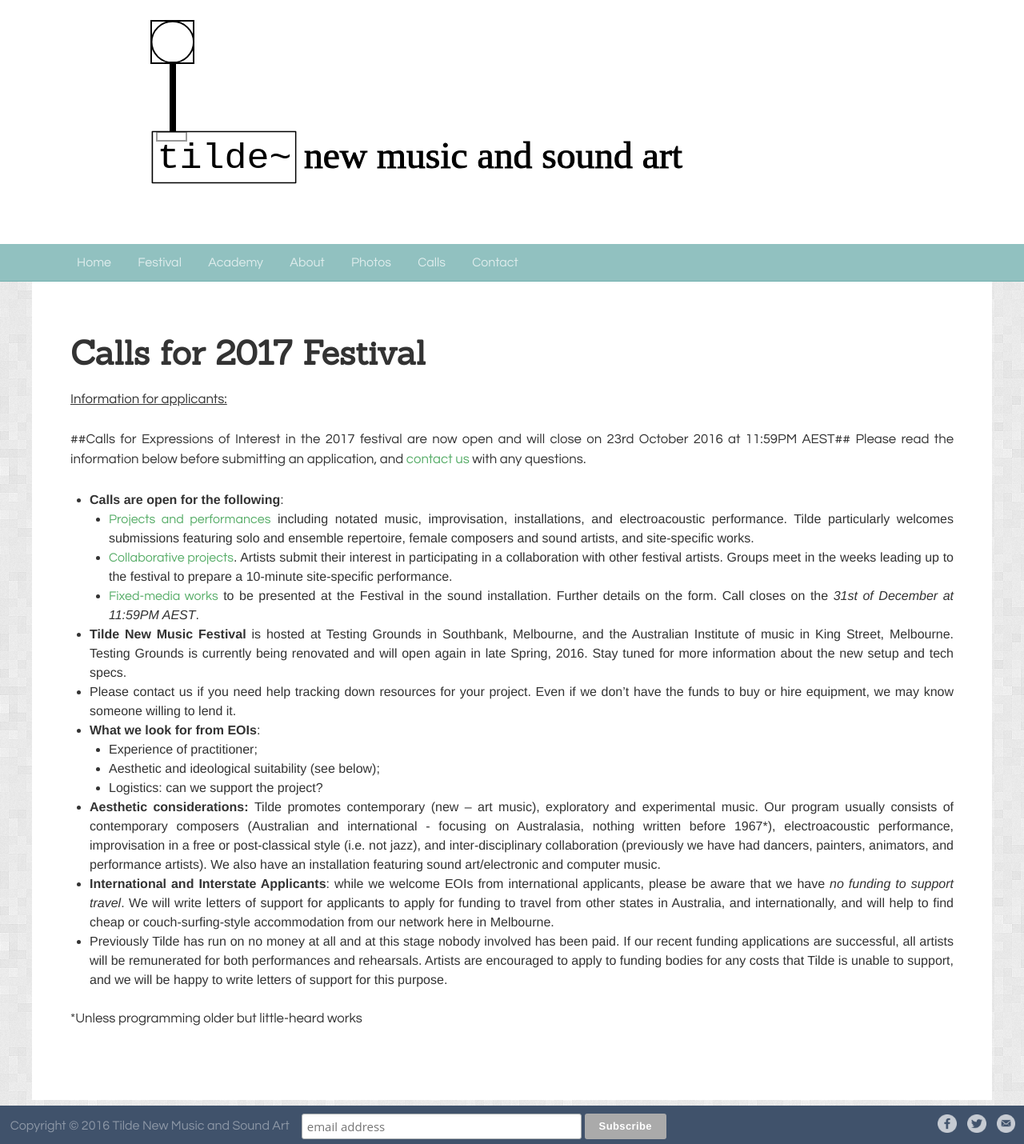
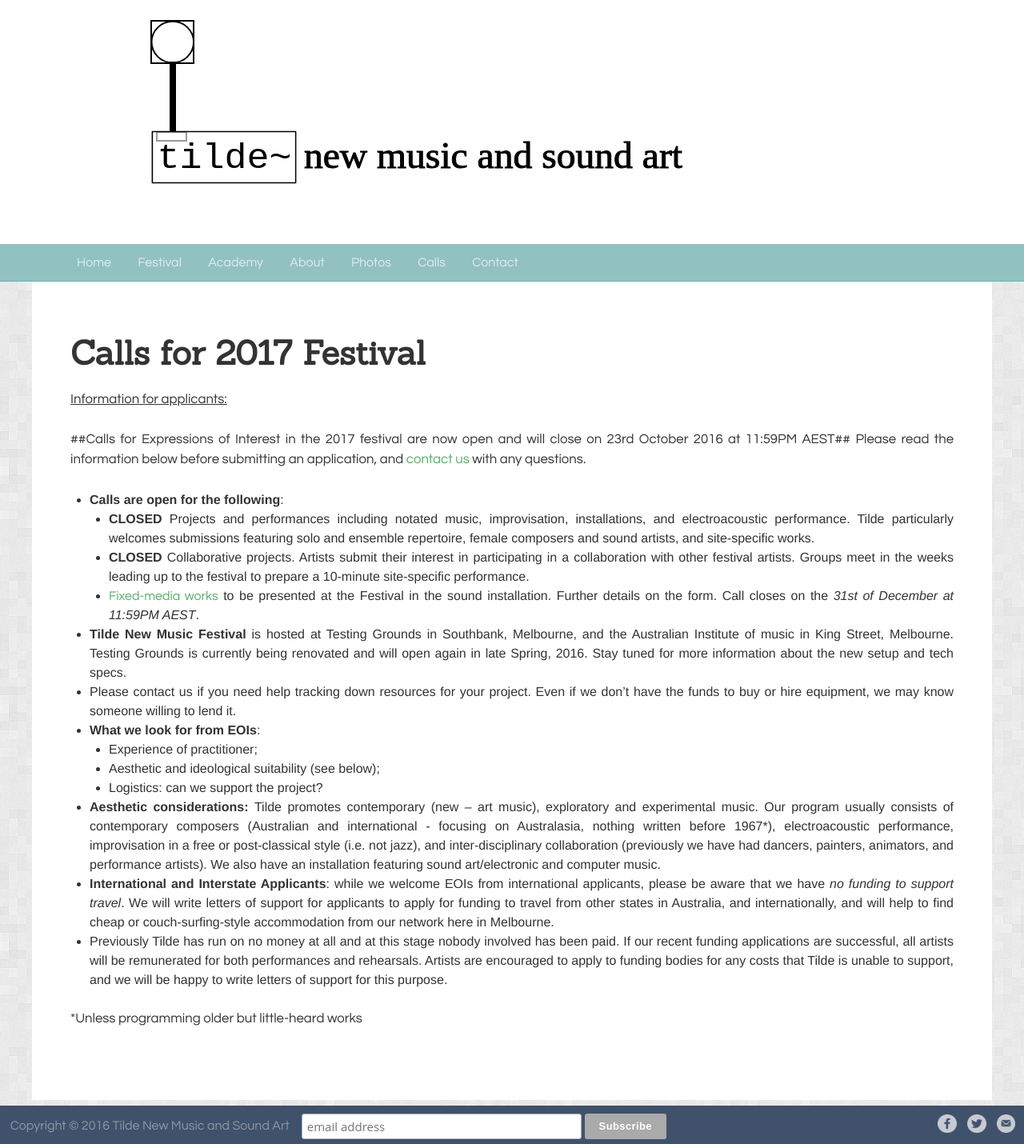
Before and after one commit to unclewalter/tilde-festival-website, a Jekyll site: the page built from pages/calls.md, in a window 1280 px wide. Shown: the whole page at 80% size. Built offline with Jekyll 4.4.1, drawn with Linux system fonts in a browser that asks for light colours.

Commit message:
Closing calls
Modifying page to reflect the now-closed calls.

```diff
--- a/pages/calls.md
+++ b/pages/calls.md
@@ -11,8 +11,8 @@
 Please read the information below before submitting an application, and [contact us](http://www.tilde.net.au/contact/) with any questions.
 
 *   **Calls are open for the following**:
-    *   [Projects and performances](/eoi-projects/) including notated music, improvisation, installations, and electroacoustic performance. Tilde particularly welcomes submissions featuring solo and ensemble repertoire, female composers and sound artists, and site-specific works.
-    *   [Collaborative projects](/eoi-collab). Artists submit their interest in participating in a collaboration with other festival artists. Groups meet in the weeks leading up to the festival to prepare a 10-minute site-specific performance.
+    *   **CLOSED** Projects and performances including notated music, improvisation, installations, and electroacoustic performance. Tilde particularly welcomes submissions featuring solo and ensemble repertoire, female composers and sound artists, and site-specific works.
+    *   **CLOSED** Collaborative projects. Artists submit their interest in participating in a collaboration with other festival artists. Groups meet in the weeks leading up to the festival to prepare a 10-minute site-specific performance.
     *   [Fixed-media works](/fixed-media) to be presented at the Festival in the sound installation. Further details on the form. Call closes on the _31st of December at 11:59PM AEST_.
 
 *   **Tilde New Music Festival** is hosted at Testing Grounds in Southbank, Melbourne, and the Australian Institute of music in King Street, Melbourne. Testing Grounds is currently being renovated and will open again in late Spring, 2016. Stay tuned for more information about the new setup and tech specs.
```
